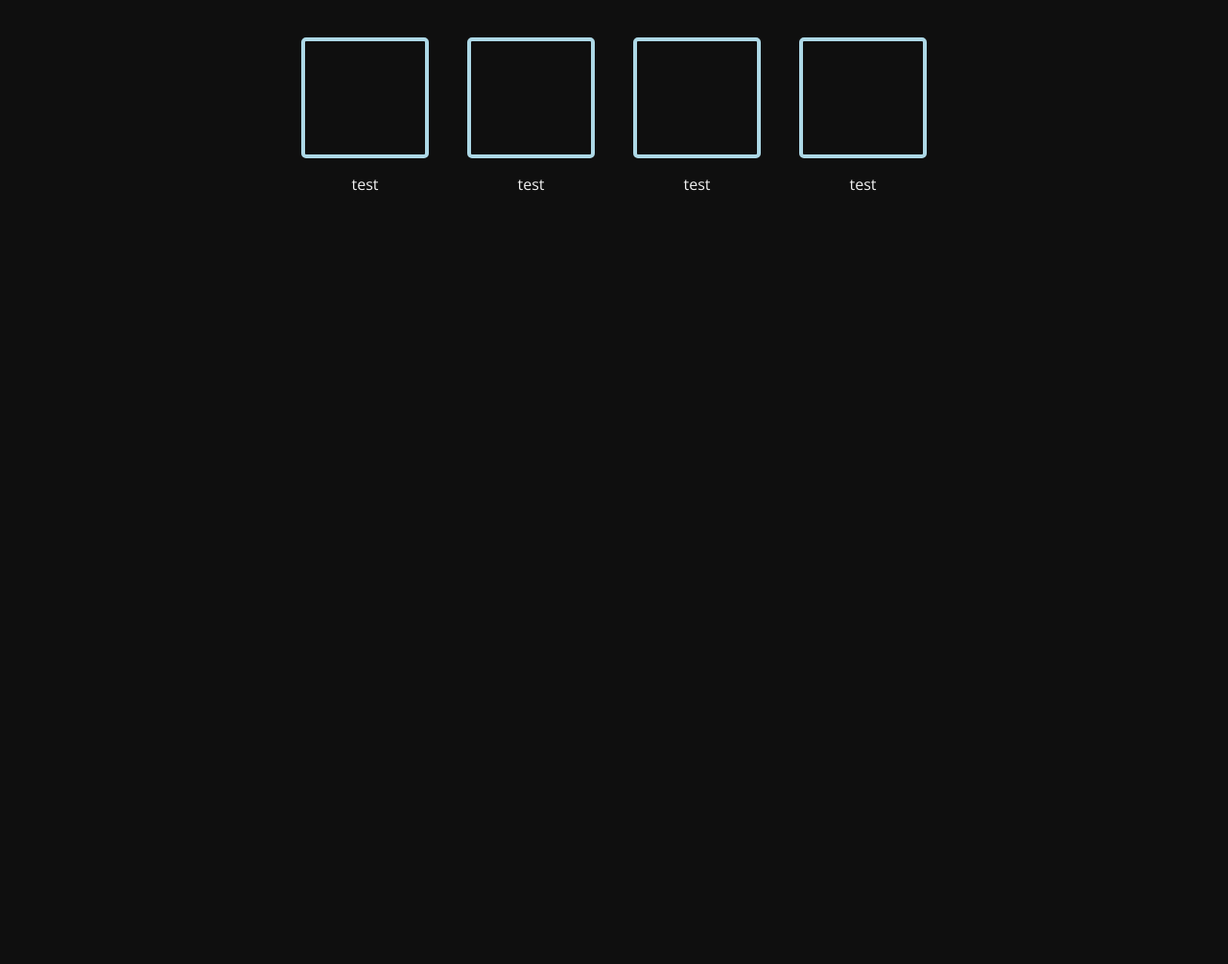
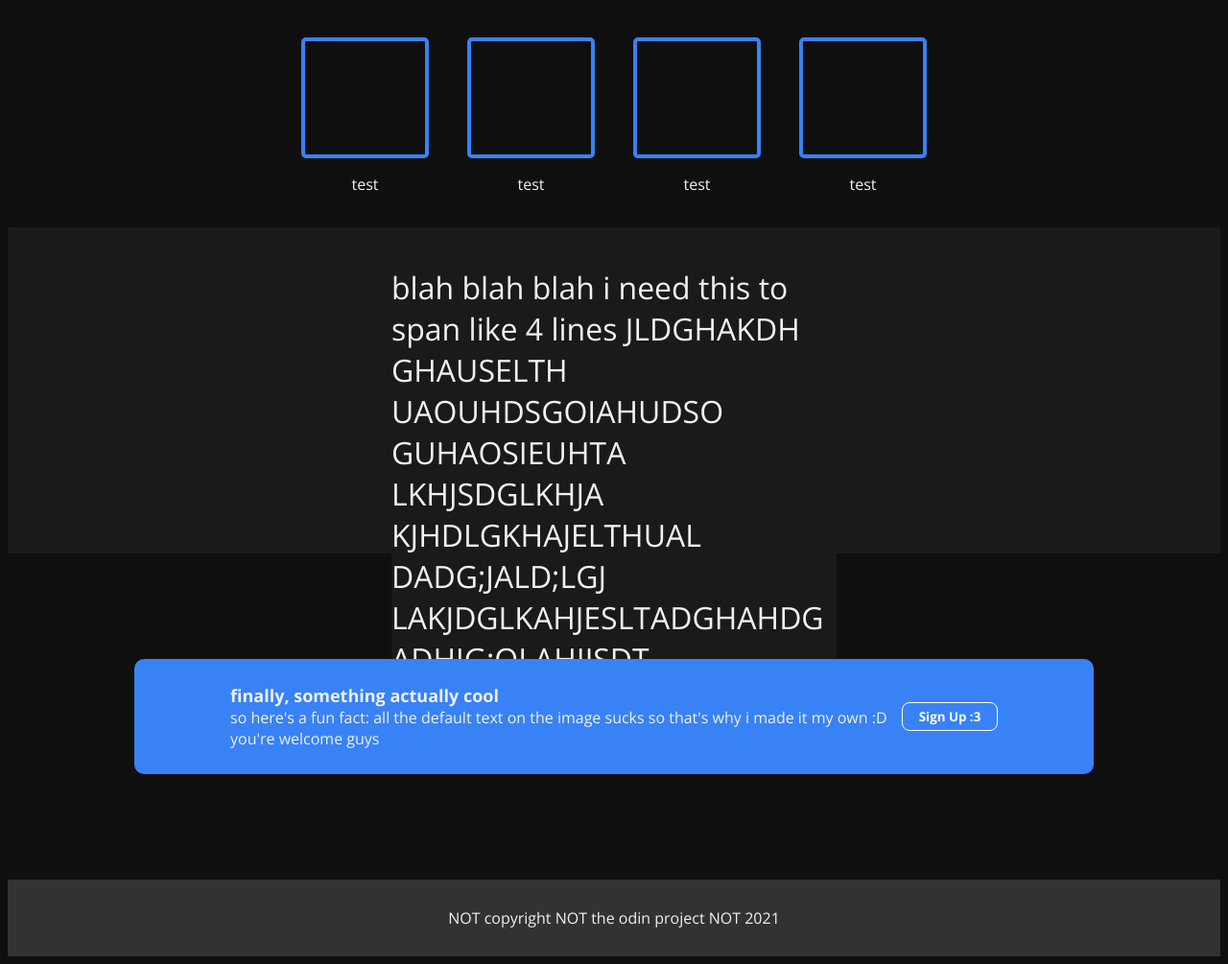
Before and after one commit to thelegendfox/two-fox, a plain HTML site: page main/landing-page/index.html in a window 1280 px wide. Shown: the part 500-1505 px from the top of the page at 96% size. Before the commit the page ends 800 px from the top, so only its background shows below. Drawn offline with nearby package versions, Linux system fonts and the light colour scheme; a small style sheet from the web is missing.

Commit message:
completed landing-page project. awaiting pull now

```diff
--- a/main/landing-page/index.html
+++ b/main/landing-page/index.html
@@ -55,5 +55,22 @@
                 </div>
         </div>
     </div>
+    <div class="quote">
+        <h1 class="quote-subtext">blah blah blah i need this to span like 4 lines JLDGHAKDH GHAUSELTH UAOUHDSGOIAHUDSO GUHAOSIEUHTA LKHJSDGLKHJA KJHDLGKHAJELTHUAL DADG;JALD;LGJ
+            LAKJDGLKAHJESLTADGHAHDG ADHJG;OLAHIJSDT</h1>
+        <h3 class="quote-person bold">-silly</h3>
+    </div>
+    <div class="call-box-container">
+        <div class="call-box">
+            <div class="call-text">
+                <div class="call-header">finally, something actually cool</div>
+                <div class="call-subtext">so here's a fun fact: all the default text on the image sucks so that's why i made it my own :D you're welcome guys</div>
+            </div>
+            <button class="call-button">Sign Up :3</button>
+        </div>
+    </div>
+    <div class="footer">
+        <p class="footer-subtext">NOT copyright NOT the odin project NOT 2021</p>
+    </div>
 </body>
 </html>
--- a/main/landing-page/style.css
+++ b/main/landing-page/style.css
@@ -76,8 +76,8 @@ button {
     font-weight: bold;
     align-items: center !important;
     justify-self: center !important;
-    border: none;
-    border-radius: 5px;
+    border: 1px solid white;
+    border-radius: 8px;
 }
 
 .image {
@@ -103,7 +103,7 @@ button {
     justify-content: center;
     width: 125px;
     height: 125px;
-    border: 4px solid lightblue;
+    border: 4px solid #3882F6;
     border-radius: 5px;
     margin: 20px 20px 0px 20px;
 }
@@ -124,3 +124,70 @@ button {
     display: flex;
     flex-direction: column;
 }
+
+.quote {
+    display: flex;
+    flex-direction: column;
+    background-color: rgb(26, 26, 26);
+    height: 300px;
+    padding: 20px 400px 20px 400px;
+}
+
+.quote-subtext {
+    background-color: rgb(26, 26, 26);
+}
+
+.quote-person {
+    background-color: rgb(26, 26, 26);
+    margin-left: auto;
+}
+
+.call-box-container {
+    display: flex;
+    background-color:rgb(15, 15, 15);
+    padding: 20px 100px 20px 100px;
+    height: 300px;
+}
+
+.call-box {
+    display: flex;
+    background-color:#3882F6;
+    padding: 20px 100px 20px 100px;
+    height: 80px;
+    margin-left: auto;
+    margin-right: auto;
+    border-radius: 10px;
+    align-items: center;
+    align-self: center;
+}
+
+.call-text {
+    background-color: #3882F6;
+    flex-direction: column;
+    text-wrap: wrap;
+    width: 700px;
+}
+
+.call-header {
+    background-color:#3882F6;
+    font-size:large;
+    font-weight: bold;
+}
+
+.call-subtext {
+    background-color:#3882F6;
+    align-self: center;
+}
+
+.footer {
+    display: flex;
+    background-color: rgb(50,50,50);
+    height: 80px;
+    align-items: center;
+}
+
+.footer-subtext {
+    margin-left: auto;
+    margin-right: auto;
+    background-color: rgb(50,50,50);
+}
```
